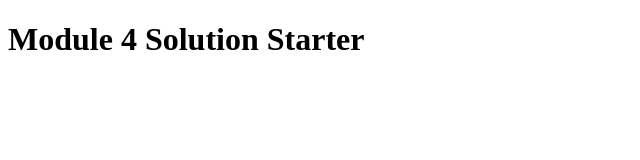
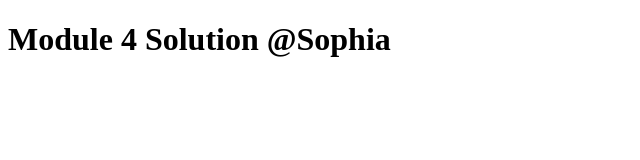
Before and after one commit to piapis/mod4solution-easier, a plain HTML site: page index.html in a window 1280 px wide. Shown: the whole page, without its empty margins (0-640 px from the left). Drawn offline with Linux system fonts and the light colour scheme.

Commit message:
Update index.html

```diff
--- a/index.html
+++ b/index.html
@@ -7,6 +7,6 @@
 		<script src="js/SpeakGoodbye.js"></script>
 	</head>
 	<body>
- 	 <h1>Module 4 Solution Starter</h1>
+ 	 <h1>Module 4 Solution @Sophia</h1>
 	</body>
 </html>
```
